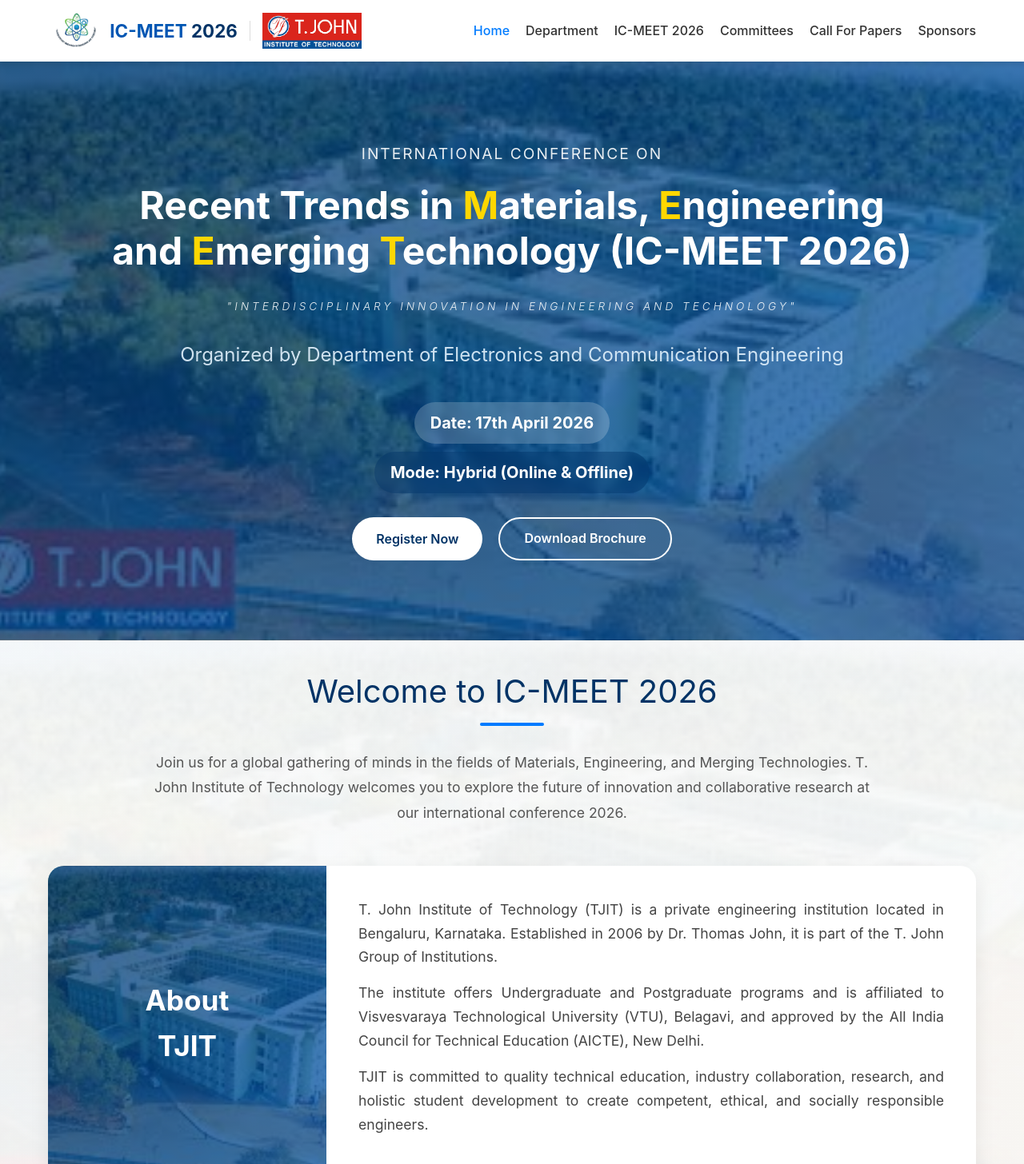
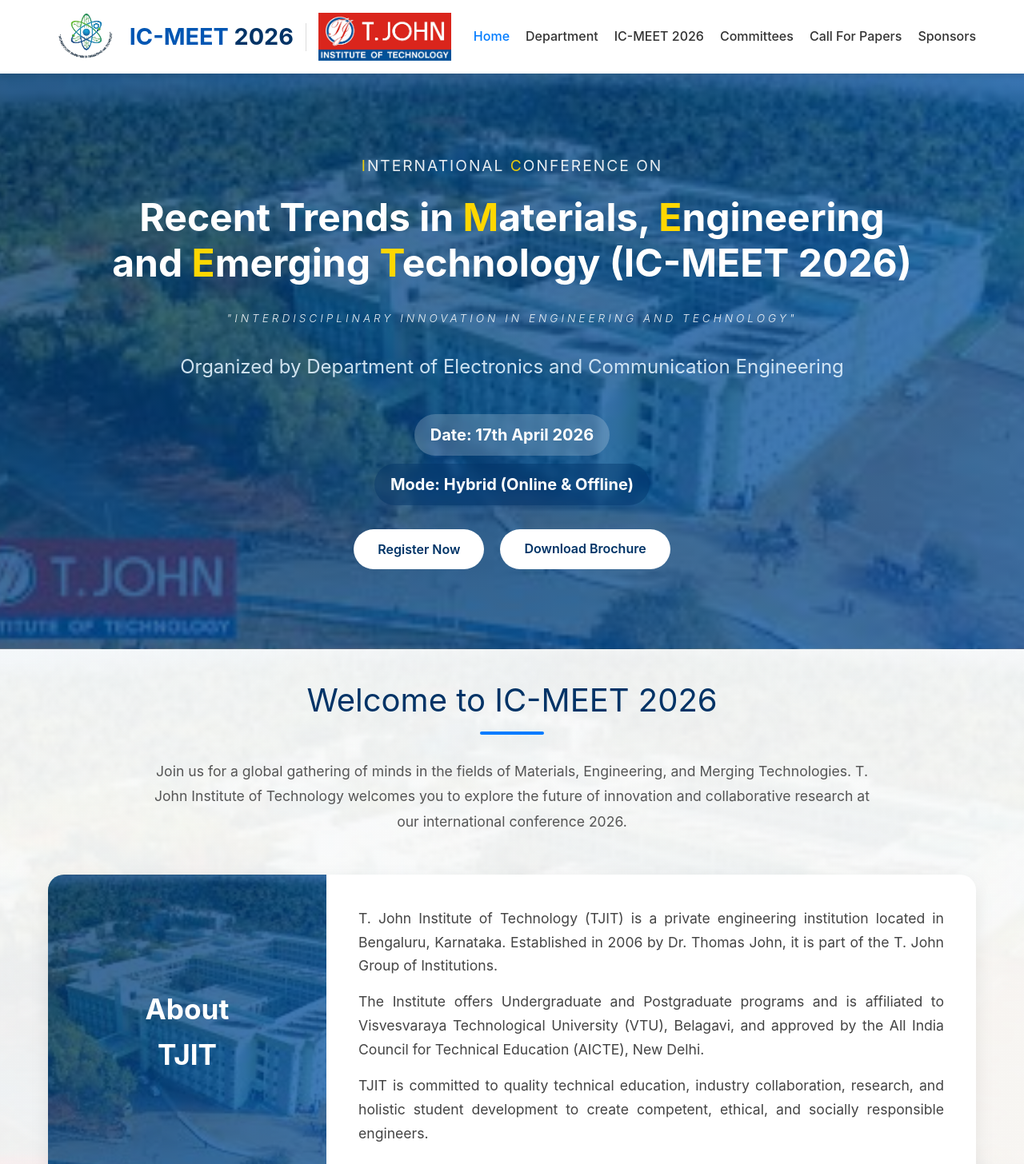
Before and after one commit to Neha-sunil/icmeet2026, a React (Vite) app: page / in a window 1280 px wide. Shown: the top 1456 px of the page at 80% size. Built offline with nearby package versions, Linux system fonts and the light colour scheme.

Commit message:
Update brochure, logo size, and branding colors

```diff
--- a/src/data/content.js
+++ b/src/data/content.js
@@ -178,7 +178,7 @@
 
 export const tjitAbout = [
     "T. John Institute of Technology (TJIT) is a private engineering institution located in Bengaluru, Karnataka. Established in 2006 by Dr. Thomas John, it is part of the T. John Group of Institutions.",
-    "The institute offers Undergraduate and Postgraduate programs and is affiliated to Visvesvaraya Technological University (VTU), Belagavi, and approved by the All India Council for Technical Education (AICTE), New Delhi.",
+    "The Institute offers Undergraduate and Postgraduate programs and is affiliated to Visvesvaraya Technological University (VTU), Belagavi, and approved by the All India Council for Technical Education (AICTE), New Delhi.",
     "TJIT is committed to quality technical education, industry collaboration, research, and holistic student development to create competent, ethical, and socially responsible engineers."
 ];
 
--- a/src/index.css
+++ b/src/index.css
@@ -90,19 +90,19 @@
 }
 
 .logo img {
-  height: 45px;
+  height: 60px;
   width: auto;
 }
 
 .logo-text {
   white-space: nowrap;
-  font-size: 1.4rem;
+  font-size: 1.8rem;
   font-weight: bold;
 }
 
 .logo-divider {
   width: 1px;
-  height: 25px;
+  height: 35px;
   background-color: #ddd;
   margin: 0 15px;
 }
--- a/src/pages/Home.jsx
+++ b/src/pages/Home.jsx
@@ -6,7 +6,7 @@
     return (
         <div className="home-page">
             <div className="hero">
-                <h2 style={{ fontSize: '1.2rem', textTransform: 'uppercase', letterSpacing: '2px', marginBottom: '20px' }}>International Conference on</h2>
+                <h2 style={{ fontSize: '1.2rem', textTransform: 'uppercase', letterSpacing: '2px', marginBottom: '20px' }}><span style={{ color: '#FFD700' }}>I</span>nternational <span style={{ color: '#FFD700' }}>C</span>onference on</h2>
                 <h1>Recent Trends in <span style={{ color: '#FFD700' }}>M</span>aterials, <span style={{ color: '#FFD700' }}>E</span>ngineering <br /> and <span style={{ color: '#FFD700' }}>E</span>merging <span style={{ color: '#FFD700' }}>T</span>echnology (IC-MEET 2026)</h1>
                 <div style={{
                     fontSize: '0.85rem',
@@ -36,7 +36,7 @@
 
                 <div className="cta-buttons">
                     <button className="btn btn-primary" onClick={() => window.open('https://forms.gle/Bsia1xqWdA68qmVE9', '_blank')}>Register Now</button>
-                    <a href="/IC MEET 2026 - Conference Brochure(final).pdf" download="IC_MEET_2026_Brochure.pdf" className="btn btn-secondary" style={{ textDecoration: 'none', display: 'flex', alignItems: 'center', justifyContent: 'center' }}>
+                    <a href="/MEET 2026 Conference TJIT Brochure.pdf" download="IC_MEET_2026_Brochure.pdf" className="btn btn-primary" style={{ textDecoration: 'none', display: 'flex', alignItems: 'center', justifyContent: 'center' }}>
                         Download Brochure
                     </a>
                 </div>
```
Also changed, not shown: 2 other files (tests, documents, lock files or other folders).
